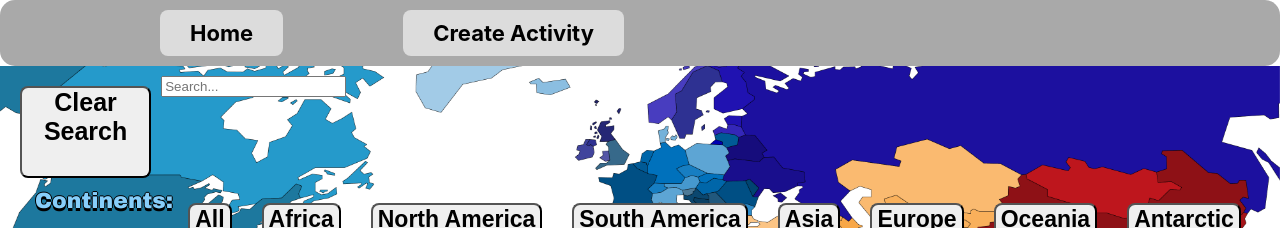
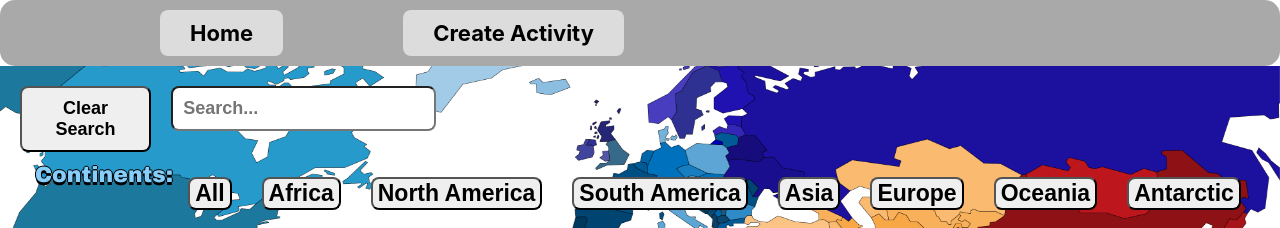
Before and after one commit to danielpaz23/deploy-Pi-Countries-PazDaniel, a React (Create React App) app in the folder client/: page /home in a window 1280 px wide. Shown: the top 228 px of the page. Built offline with nearby package versions, Linux system fonts and the light colour scheme; no server answers.

Commit message:
links v9

```diff
--- a/client/src/components/Filtro/Filtro.module.css
+++ b/client/src/components/Filtro/Filtro.module.css
@@ -59,7 +59,7 @@
   border-radius: 17px;
   padding: 1px 5px;
 }
-/* .links {
+.links {
   text-decoration: none;
   font-weight: bold;
   font-size: 18px;
@@ -73,7 +73,7 @@
   background-color: rgb(72, 61, 139);
   border-radius: 17px;
   padding: 10px 10px;
-} */
+}
 .listas {
   display: grid;
   align-items: center;
```
